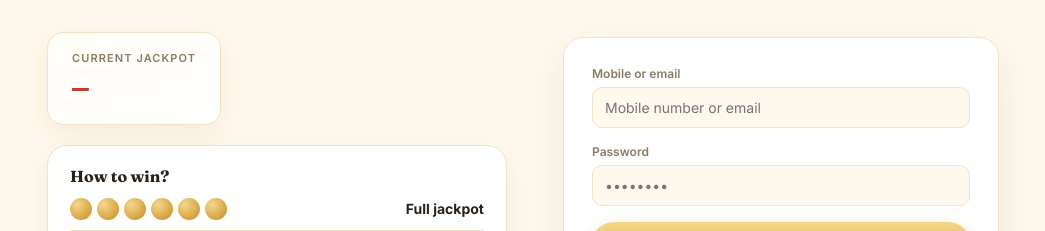
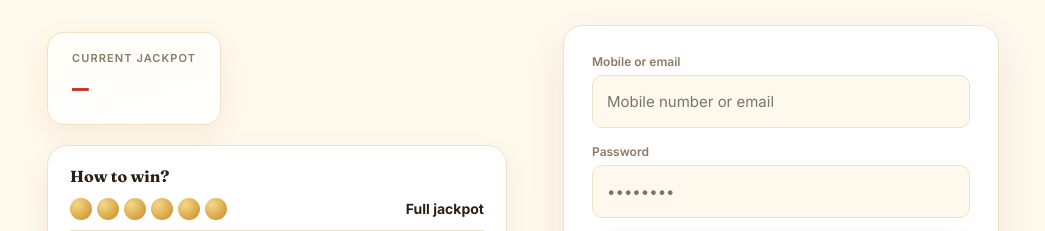
Before and after one commit to lackday/lackyday, a website: page public/index.html in a window 1280 px wide. Shown: the part 533-764 px from the top of the page, without its empty margins (117-1162 px from the left). Drawn offline with Linux system fonts and the light colour scheme; no server answers.

Commit message:
Update styles.css

```diff
--- a/public/styles.css
+++ b/public/styles.css
@@ -59,7 +59,7 @@ form { display: flex; flex-direction: column; gap: 16px; }
 label { display: flex; flex-direction: column; gap: 6px; font-size: 12px; color: var(--muted); font-weight: 600; }
 input {
   background: var(--cream); border: 1px solid var(--border); border-radius: 10px;
-  padding: 11px 12px; color: var(--ink); font-size: 14px; font-family: 'Inter', sans-serif; outline: none;
+  padding: 16px 14px; color: var(--ink); font-size: 15px; font-family: 'Inter', sans-serif; outline: none;
 }
 input:focus { border-color: var(--gold); background: var(--card); }
 .auth-error { color: var(--red); font-size: 13px; font-weight: 600; }
```
